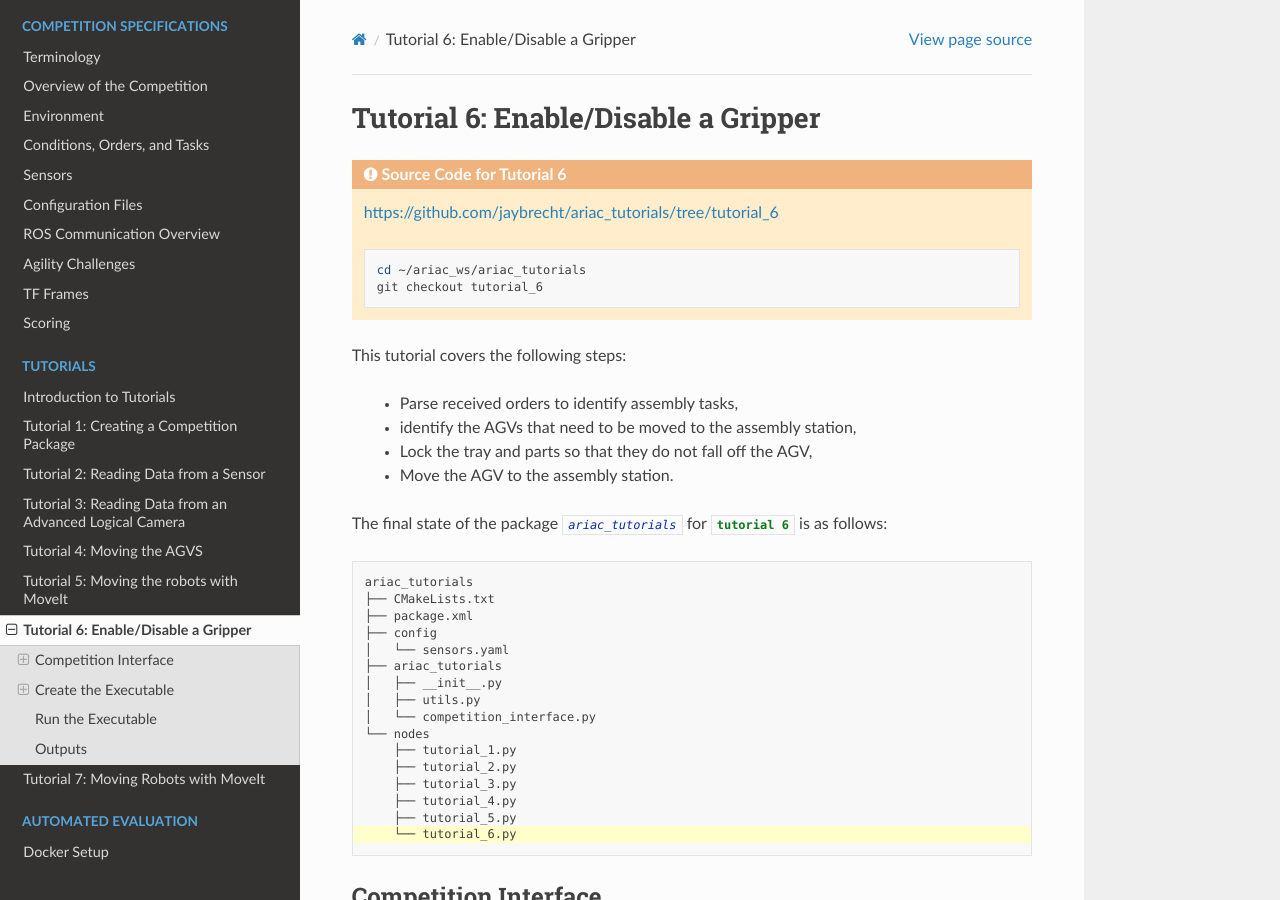
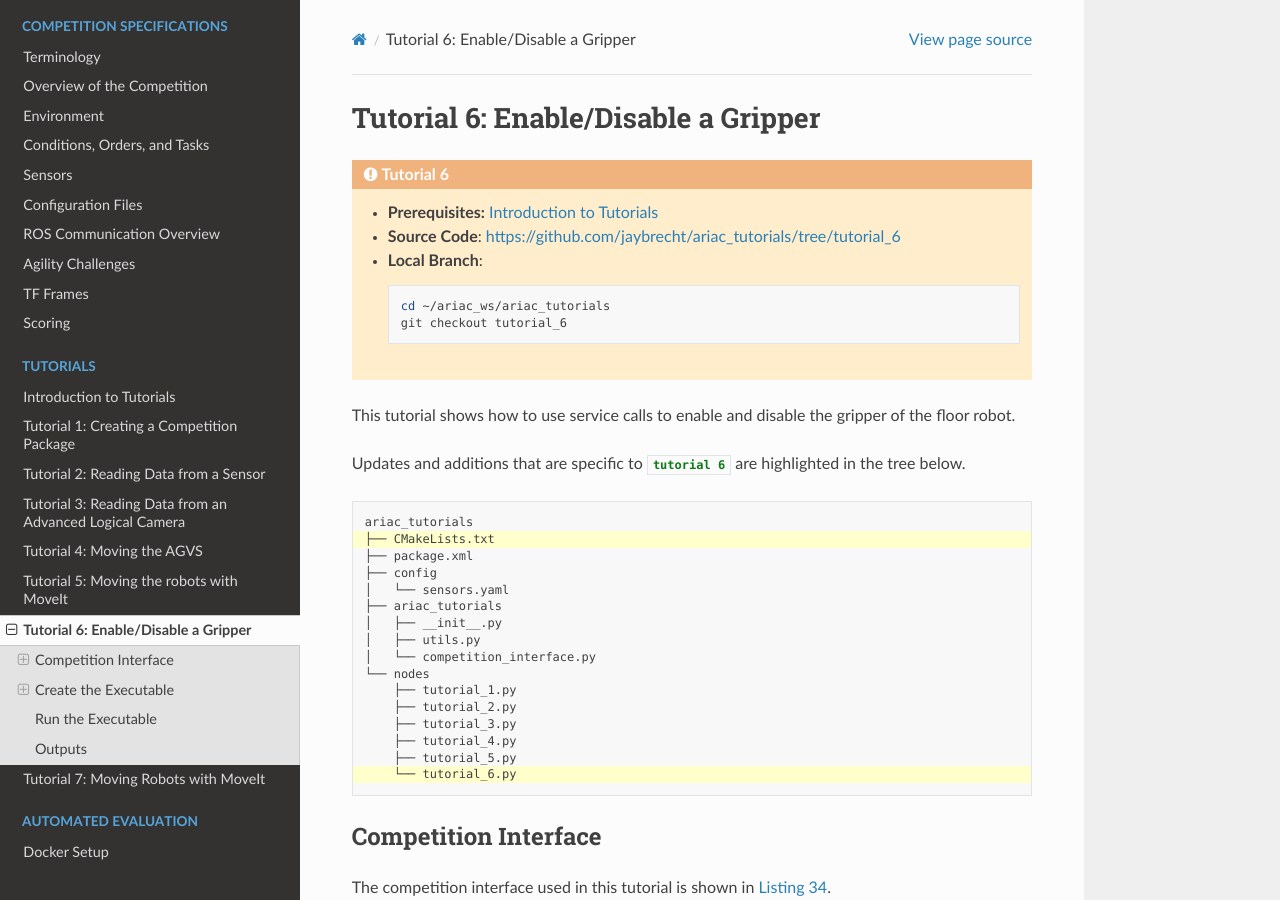
Before and after one commit to usnistgov/ARIAC, a Sphinx documentation site: the page built from docs/tutorials/tutorial_6.rst, in a window 1280 px wide and 900 px high. Built offline with Sphinx 7.4.7 and the Read the Docs theme 2.0.0, drawn with Linux system fonts in a browser that asks for light colours.

Commit message:
tutorial7

```diff
--- a/docs/tutorials/tutorial_6.rst
+++ b/docs/tutorials/tutorial_6.rst
@@ -17,29 +17,27 @@
 Tutorial 6: Enable/Disable a Gripper
 =========================================================
 
-.. admonition:: Source Code for Tutorial 6
+.. admonition:: Tutorial 6
   :class: attention
   :name: tutorial_6
 
-  `https://github.com/jaybrecht/ariac_tutorials/tree/tutorial_6 <https://github.com/jaybrecht/ariac_tutorials/tree/tutorial_6>`_
+  - **Prerequisites:** :ref:`Introduction to Tutorials <TUTORIALS>`
+  - **Source Code**: `https://github.com/jaybrecht/ariac_tutorials/tree/tutorial_6 <https://github.com/jaybrecht/ariac_tutorials/tree/tutorial_6>`_
+  - **Local Branch**:
 
-  .. code-block:: bash
+    .. code-block:: bash
 
-        cd ~/ariac_ws/ariac_tutorials
-        git checkout tutorial_6
+            cd ~/ariac_ws/ariac_tutorials
+            git checkout tutorial_6
 
 
-This tutorial covers the following steps:
+This tutorial shows how to use service calls to enable and disable the gripper of the floor robot.
 
-  - Parse received orders to identify assembly tasks,
-  - identify the AGVs that need to be moved to the assembly station,
-  - Lock the tray and parts so that they do not fall off the AGV,
-  - Move the AGV to the assembly station.
+Updates and additions that are specific to :inline-tutorial:`tutorial 6`  are highlighted in the tree below.
 
-The final state of the package :inline-file:`ariac_tutorials` for :inline-tutorial:`tutorial 6` is as follows:
 
 .. code-block:: text
-    :emphasize-lines: 16
+    :emphasize-lines: 2, 16
     :class: no-copybutton
 
     ariac_tutorials
--- a/docs/tutorials/tutorial_7.rst
+++ b/docs/tutorials/tutorial_7.rst
@@ -73,7 +73,7 @@ Updates and additions that are specific to :inline-tutorial:`tutorial 7`  are hi
         └── tutorial_7.py
 
 
-Overview of  CMakeLists.txt
+CMakeLists.txt
 --------------------------------
 
 Updates and additions that are specific to :inline-tutorial:`tutorial 7`  are highlighted in the :inline-file:`CMakeLists.txt` below.
```
Also changed, not shown: docs/tutorials/tutorial_1.rst (+29 -53 lines).
